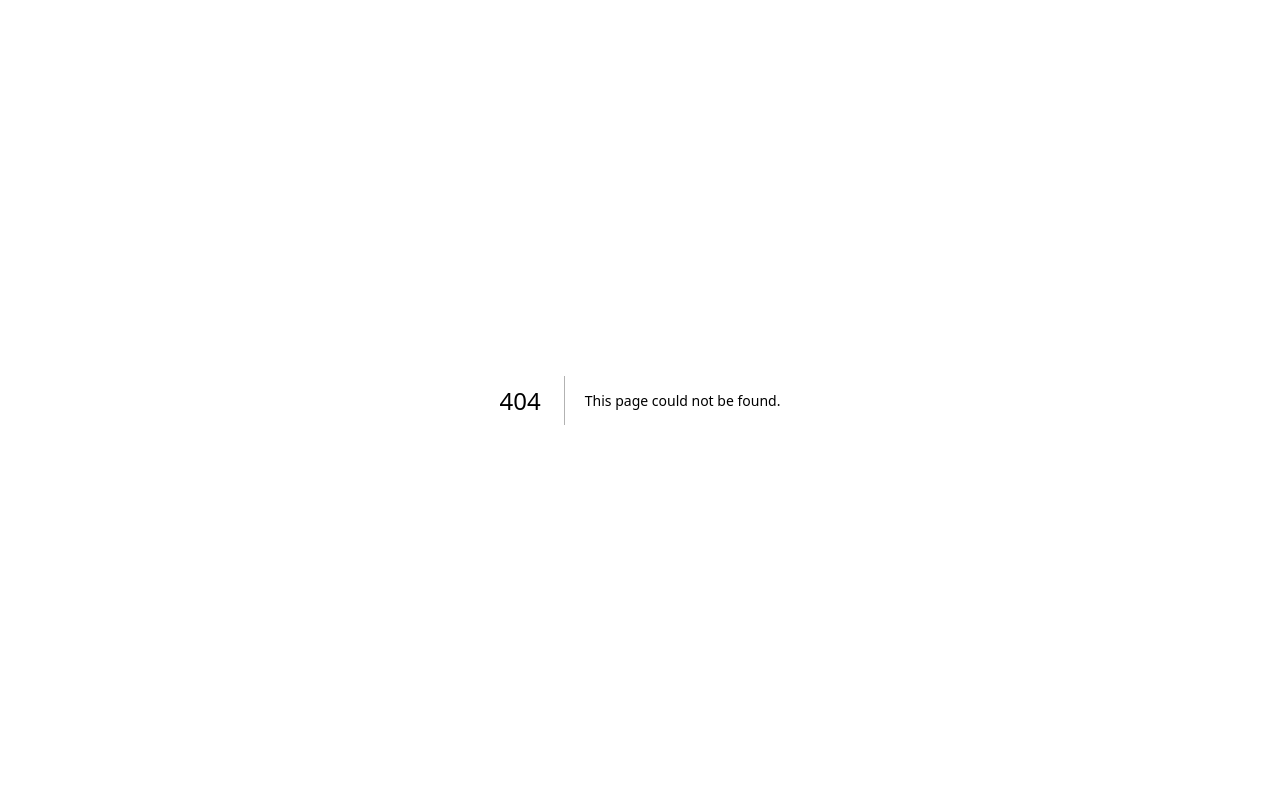
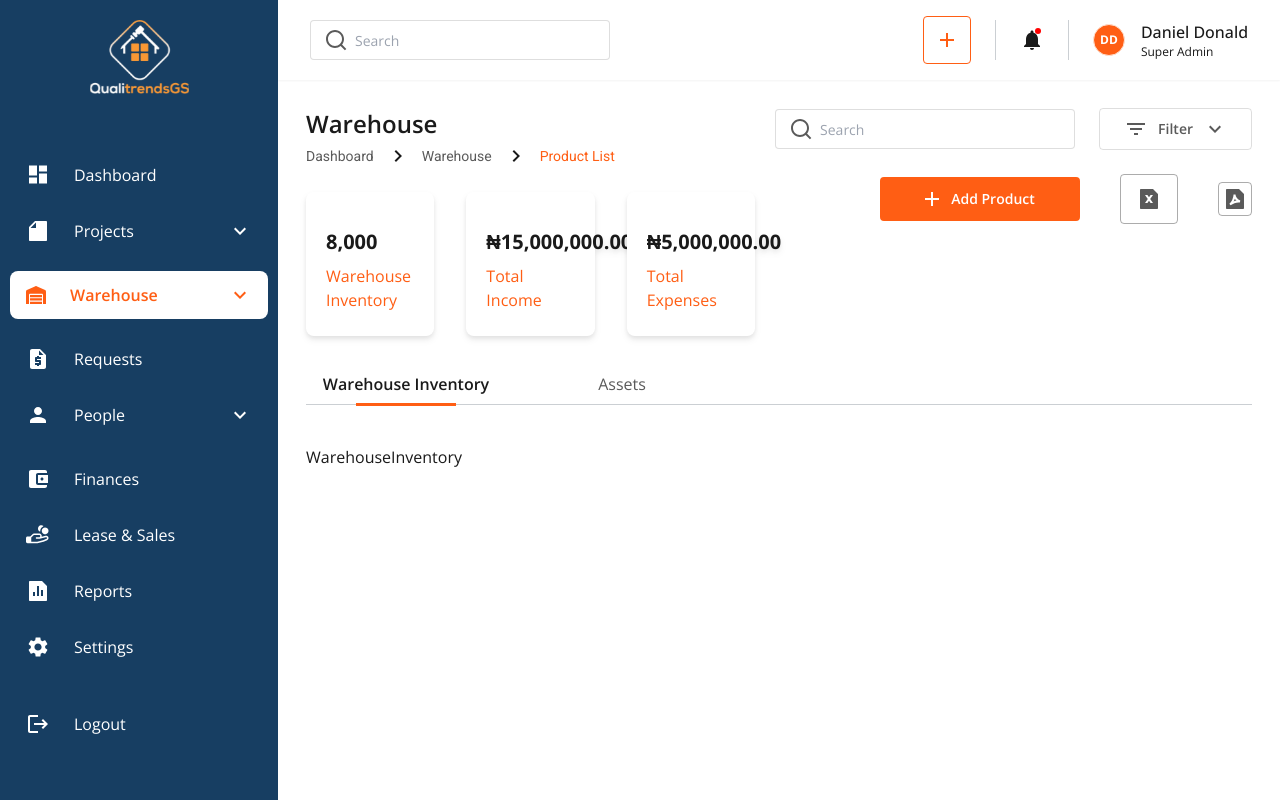
Before and after one commit to ntamiegbe/qualitrends-admin, a Next.js app: page /warehouse/product-list/warehouse-inventory in a window 1280 px wide. Before the commit this address had no page. Built offline with nearby package versions, Linux system fonts and the light colour scheme.

Commit message:
feat: created warehouse inventory page

```diff
--- a/src/app/(main)/warehouse/(layout)/product-list/page.tsx
+++ /dev/null
@@ -1,11 +0,0 @@
-import { Metadata } from "next";
-
-export const metadata: Metadata = {
-	title: "Warehouse | Product List",
-};
-
-const ProductListPage = () => {
-	return <div>ProductListPage</div>;
-};
-
-export default ProductListPage;
--- /dev/null
+++ b/src/app/(main)/warehouse/product-list/assets/page.tsx
@@ -0,0 +1,9 @@
+import React from 'react'
+
+const WarehouseAssets = () => {
+  return (
+    <div>WarehouseAssets</div>
+  )
+}
+
+export default WarehouseAssets
--- a/src/app/(main)/warehouse/(layout)/layout.tsx
+++ b/src/app/(main)/warehouse/product-list/layout.tsx
@@ -18,12 +18,12 @@ const WarehouseLayout = ({ children }: WarehouseLayoutProps) => {
 
     const routes = [
         {
-            name: "products list",
-            path: "/warehouse/product-list",
+            name: "warehouse inventory",
+            path: "/warehouse/product-list/warehouse-inventory",
         },
         {
-            name: "warehouse activities",
-            path: "/warehouse/warehouse-activities",
+            name: "assets",
+            path: "/warehouse/product-list/assets",
         },
     ];
 
--- /dev/null
+++ b/src/app/(main)/warehouse/product-list/page.tsx
@@ -0,0 +1,13 @@
+"use client"
+
+import { useEffect } from "react";
+import { useRouter } from "next/navigation";
+
+export default function ProductListPage() {
+	const router = useRouter();
+
+	useEffect(() => {
+		router.push("/warehouse/product-list/warehouse-inventory");
+	}, []);
+	return <main className=''></main>;
+}
--- /dev/null
+++ b/src/app/(main)/warehouse/product-list/warehouse-inventory/page.tsx
@@ -0,0 +1,9 @@
+import WarehouseInventory from '@/components/warehouse/WarehouseInventory'
+
+const WarehouseInventoryPage = () => {
+  return (
+    <WarehouseInventory />
+  )
+}
+
+export default WarehouseInventoryPage
--- /dev/null
+++ b/src/components/warehouse/WarehouseInventory/index.tsx
@@ -0,0 +1,8 @@
+
+const WarehouseInventory = () => {
+  return (
+    <div>WarehouseInventory</div>
+  )
+}
+
+export default WarehouseInventory
```
Also changed, not shown: src/app/(main)/warehouse/warehouse-activities/page.tsx (renamed from src/app/(main)/warehouse/(layout)/warehouse-activities/page.tsx).
